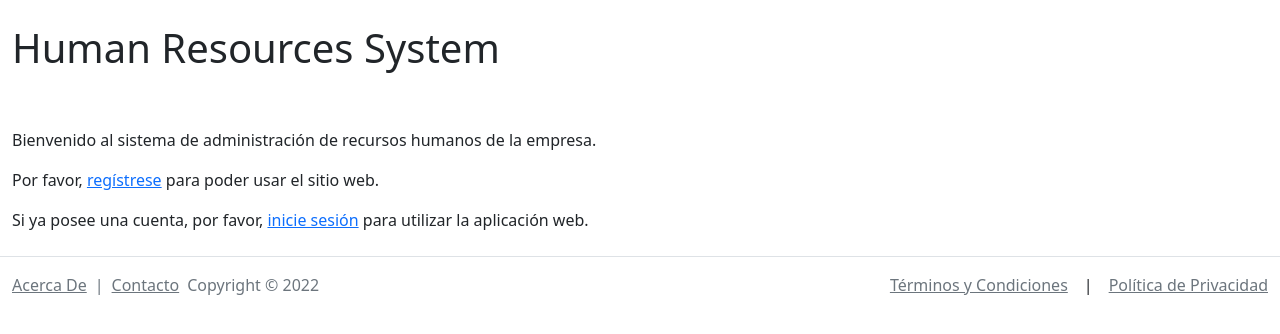
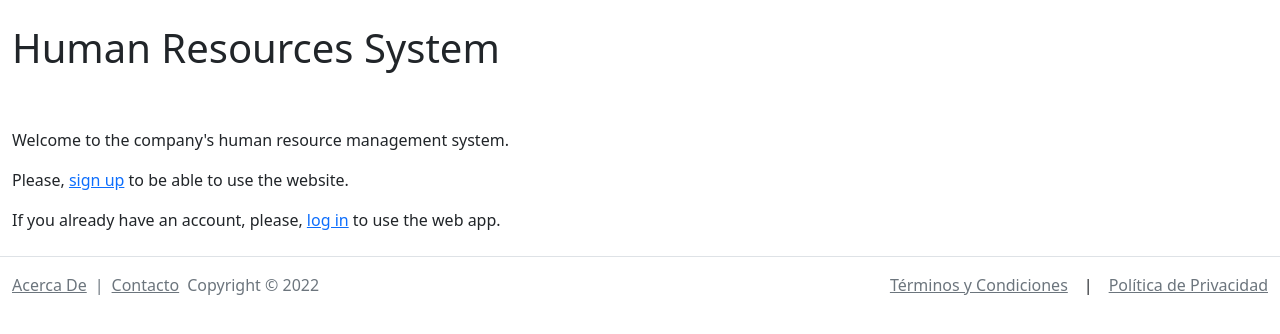
Before and after one commit to eduardoluis11/human-resources-english, a Django app: page / in a window 1280 px wide. Shown: the part 56-390 px from the top of the page. Run offline with Django 4.2, Linux system fonts and the light colour scheme; some libraries are stand-ins or nearby versions.

Commit message:
I translated the version of the home page that appears when the user hasn't logged in yet

```diff
--- a/templates/index.html
+++ b/templates/index.html
@@ -62,7 +62,7 @@ lo que escriba dentro del tag "block body" aparecerá en la página de inicio/Ho
             <div>
                 <ul style="list-style-type:none">
                     <li>
-                        <a href="{% url 'registrar_curriculum' %}">Registrar Currículum</a>
+                        <a href="{% url 'registrar_curriculum' %}">Submit a Resume</a>
                     </li>
                     <br>
                     <li>
@@ -70,7 +70,7 @@ lo que escriba dentro del tag "block body" aparecerá en la página de inicio/Ho
                     </li>
                     <br>
                     <li>
-                        <a href="{% url 'registrar_contrato' %}">Generar Contratos</a>
+                        <a href="{% url 'registrar_contrato' %}">Generate Contracts</a>
                     </li>
                     <br>
                     <li>
@@ -82,7 +82,7 @@ lo que escriba dentro del tag "block body" aparecerá en la página de inicio/Ho
                     </li>
                     <br>
                     <li>
-                        <a href="{% url 'registrar_sancion' %}">Registrar Sanción</a>
+                        <a href="{% url 'registrar_sancion' %}">Register a Sanction</a>
                     </li>
                     <br>
                     <li>
@@ -139,15 +139,29 @@ lo que escriba dentro del tag "block body" aparecerá en la página de inicio/Ho
 
         <!-- Si no inicias sesión, esto te aparecerá -->
         {% else %}
+<!--            <p>-->
+<!--                Bienvenido al sistema de administración de recursos humanos de la empresa.-->
+<!--            </p>-->
             <p>
-                Bienvenido al sistema de administración de recursos humanos de la empresa.
+                Welcome to the company's human resource management system.
             </p>
+
+<!--            <p>-->
+<!--                Por favor, <a href=" url 'registrar' ">regístrese</a> para poder usar el sitio web.-->
+<!--            </p>-->
+
             <p>
-                Por favor, <a href="{% url 'registrar' %}">regístrese</a> para poder usar el sitio web.
+                Please, <a href="{% url 'registrar' %}">sign up</a> to be able to use the website.
             </p>
+
+<!--            <p>-->
+<!--                Si ya posee una cuenta, por favor, <a href=" url 'iniciar_sesion' ">inicie sesión</a> para utilizar la aplicación-->
+<!--                web.-->
+<!--            </p>-->
+
             <p>
-                Si ya posee una cuenta, por favor, <a href="{% url 'iniciar_sesion' %}">inicie sesión</a> para utilizar la aplicación
-                web.
+                If you already have an account, please,  <a href="{% url 'iniciar_sesion' %}">log in</a> to use the
+                web app.
             </p>
         {% endif %}
     </div>
```
